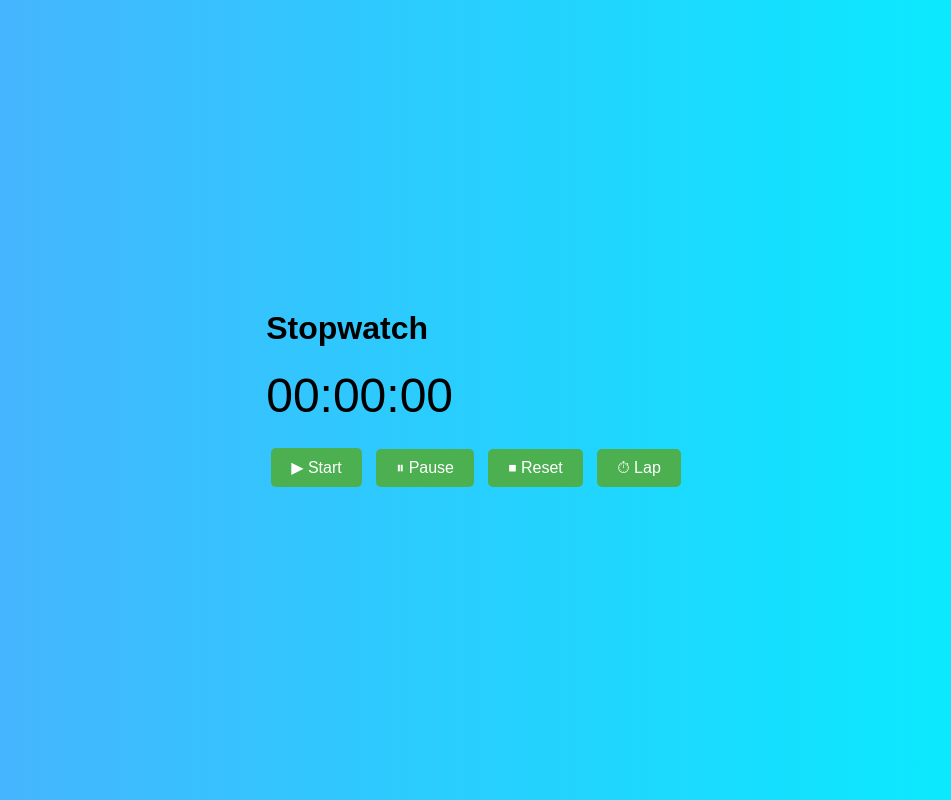
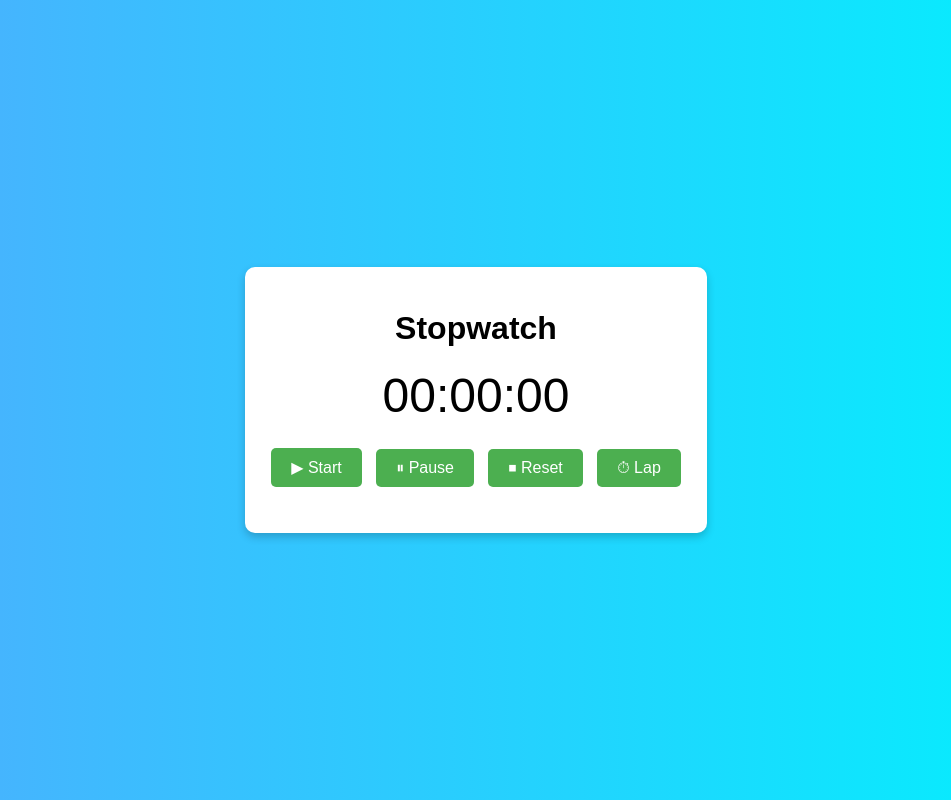
Before and after one commit to Kundanabeera/NewStopWatch, a plain HTML site: page index.html in a window 1280 px wide. Shown: the whole page, without its empty margins (164-1115 px from the left). Drawn offline with Linux system fonts and the light colour scheme.

Commit message:
Update index.html

```diff
--- a/index.html
+++ b/index.html
@@ -7,7 +7,7 @@
   <link rel="stylesheet" href="styles.css">
 </head>
 <body>
-  <div>
+  <div class="stopwatch-container">
     <h1>Stopwatch</h1>
     <div id="timer">00:00:00</div>
     <div class="buttons">
```
